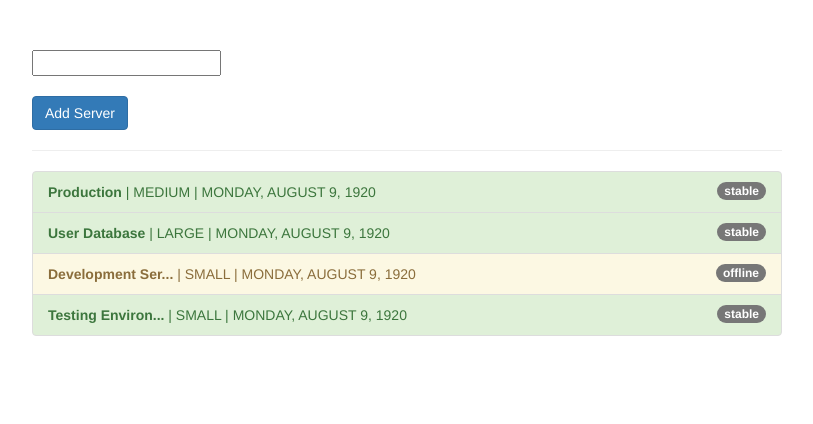
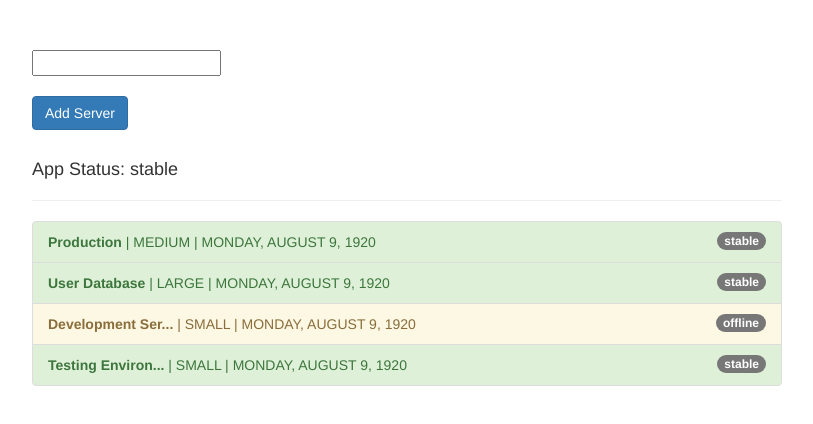
Before and after one commit to mfathei/pipes-start, an Angular app: page / in a window 1280 px wide. Shown: the top 424 px of the page, without its empty margins (233-1046 px from the left). Built offline with nearby package versions, Linux system fonts and the light colour scheme.

Commit message:
230 Understanding the async pipe

```diff
--- a/src/app/app.component.html
+++ b/src/app/app.component.html
@@ -4,6 +4,8 @@
       <input type="text" [(ngModel)]="filterString">
       <br><br>
       <button class="btn btn-primary" (click)="onAddServer()">Add Server</button>
+      <br><br>
+      <h4>App Status: {{ appStatus | async}}</h4>
       <hr>
       <ul class="list-group">
         <li class="list-group-item" *ngFor="let server of servers | filter:filterString:'status'" [ngClass]="getStatusClasses(server)">
--- a/src/app/app.component.ts
+++ b/src/app/app.component.ts
@@ -6,6 +6,11 @@ import { Component } from '@angular/core';
   styleUrls: ['./app.component.css']
 })
 export class AppComponent {
+  appStatus = new Promise<string>((resolve, reject) => {
+    setTimeout(() => {
+      resolve('stable');
+    }, 2000);
+  });
   servers = [
     {
       instanceType: 'medium',
--- a/src/app/filter.pipe.ts
+++ b/src/app/filter.pipe.ts
@@ -2,7 +2,7 @@ import { Pipe, PipeTransform } from '@angular/core';
 
 @Pipe({
   name: 'filter',
-  pure: false // this is dangerous
+  //pure: false // this is dangerous
 })
 export class FilterPipe implements PipeTransform {
 
```
